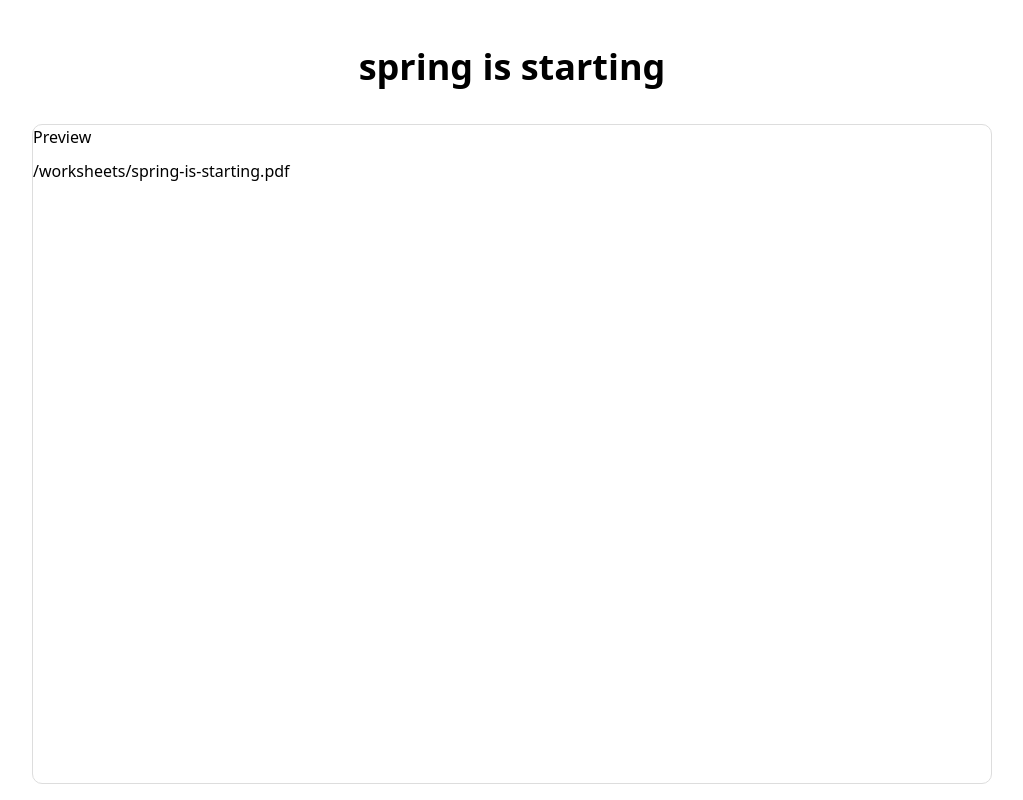
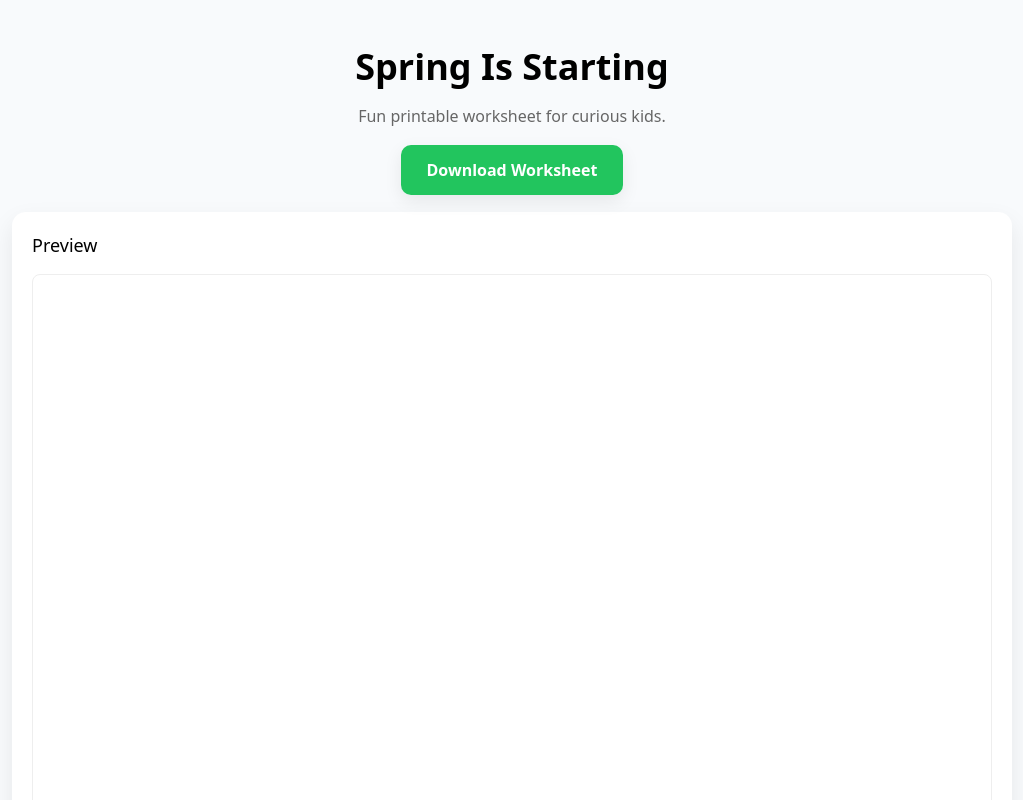
Before and after one commit to bharadwajkavuru/little-explorer-worksheets, a Next.js app: page /worksheet/spring-is-starting in a window 1280 px wide. Shown: the top 800 px of the page, without its empty margins (128-1151 px from the left). Built offline with nearby package versions, Linux system fonts and the light colour scheme.

Commit message:
page better

```diff
--- a/app/worksheet/[slug]/page.tsx
+++ b/app/worksheet/[slug]/page.tsx
@@ -11,49 +11,50 @@ export default async function Page({ params }: PageProps) {
   const { slug } = await params
   const title = slug.replace(/-/g, " ")
 
-  return (
-    <div style={{
-      maxWidth: "1000px",
-      margin: "0 auto",
+return (
+  <div
+    style={{
+      background: "#f8fafc",
+      minHeight: "100vh",
       padding: "40px 20px"
-    }}>
+    }}
+  >
 
-      <h1 style={{
-        textAlign: "center",
-        fontSize: "36px",
-        fontWeight: "bold",
-        marginBottom: "30px"
-      }}>
+    <div
+      style={{
+        maxWidth: "1000px",
+        margin: "0 auto"
+      }}
+    >
+
+      {/* TITLE */}
+
+      <h1
+        style={{
+          fontSize: "36px",
+          fontWeight: "bold",
+          textAlign: "center",
+          marginBottom: "10px",
+          textTransform: "capitalize"
+        }}
+      >
         {title}
       </h1>
 
-      {/* PDF PREVIEW */}
+      <p
+        style={{
+          textAlign: "center",
+          color: "#666",
+          marginBottom: "30px"
+        }}
+      >
+        Fun printable worksheet for curious kids.
+      </p>
 
-      <div style={{
-        border: "1px solid #ddd",
-        borderRadius: "10px",
-        overflow: "hidden",
-        marginBottom: "30px"
-      }}>
-
-<h3 style={{ marginBottom: "10px" }}>
-Preview
-</h3>
-
-<p>/worksheets/{slug}.pdf</p>
-
-<iframe
-  src={`/worksheets/${slug}.pdf`}
-  width="100%"
-  height="600"
-  style={{ border: "none" }}
-  title={title}
-/>
-      </div>
 
       {/* DOWNLOAD BUTTON */}
 
-      <div style={{ textAlign: "center" }}>
+      <div style={{ textAlign: "center", marginBottom: "30px" }}>
 
         <a
           href={`/worksheets/${slug}.pdf`}
@@ -61,10 +62,12 @@ Preview
           style={{
             background: "#22c55e",
             color: "white",
-            padding: "14px 28px",
+            padding: "14px 26px",
             borderRadius: "10px",
             textDecoration: "none",
-            fontWeight: "bold"
+            fontWeight: "600",
+            fontSize: "16px",
+            boxShadow: "0 6px 18px rgba(0,0,0,0.08)"
           }}
         >
           Download Worksheet
@@ -72,6 +75,41 @@ Preview
 
       </div>
 
+
+      {/* PDF VIEWER CARD */}
+
+      <div
+        style={{
+          background: "white",
+          borderRadius: "14px",
+          boxShadow: "0 10px 25px rgba(0,0,0,0.08)",
+          padding: "20px"
+        }}
+      >
+
+        <h3
+          style={{
+            marginBottom: "15px",
+            fontSize: "18px"
+          }}
+        >
+          Preview
+        </h3>
+
+        <iframe
+          src={`/worksheets/${slug}.pdf`}
+          width="100%"
+          height="700"
+          style={{
+            border: "1px solid #eee",
+            borderRadius: "8px"
+          }}
+          title={title}
+        />
+
+      </div>
+
     </div>
-  )
-}
+
+  </div>
+)}
```
